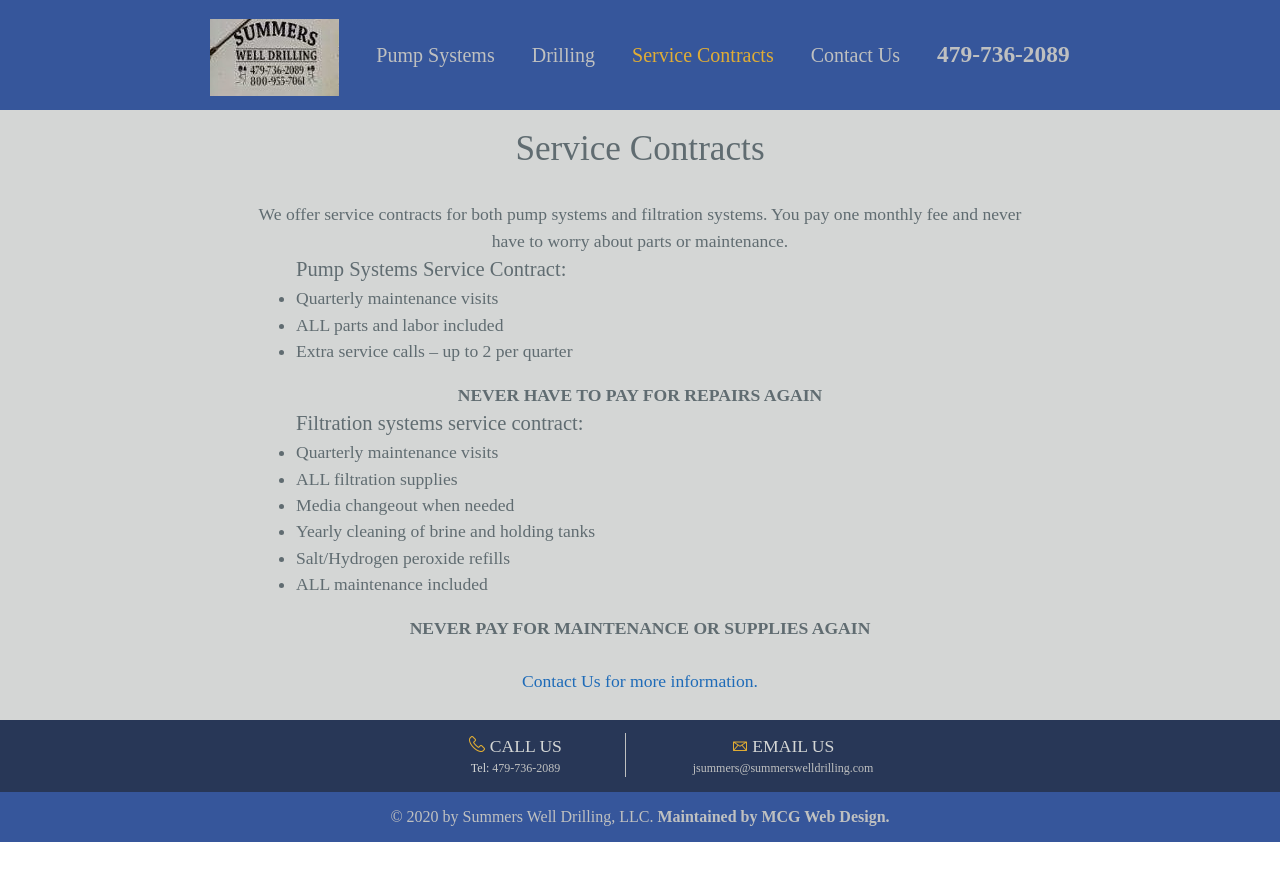
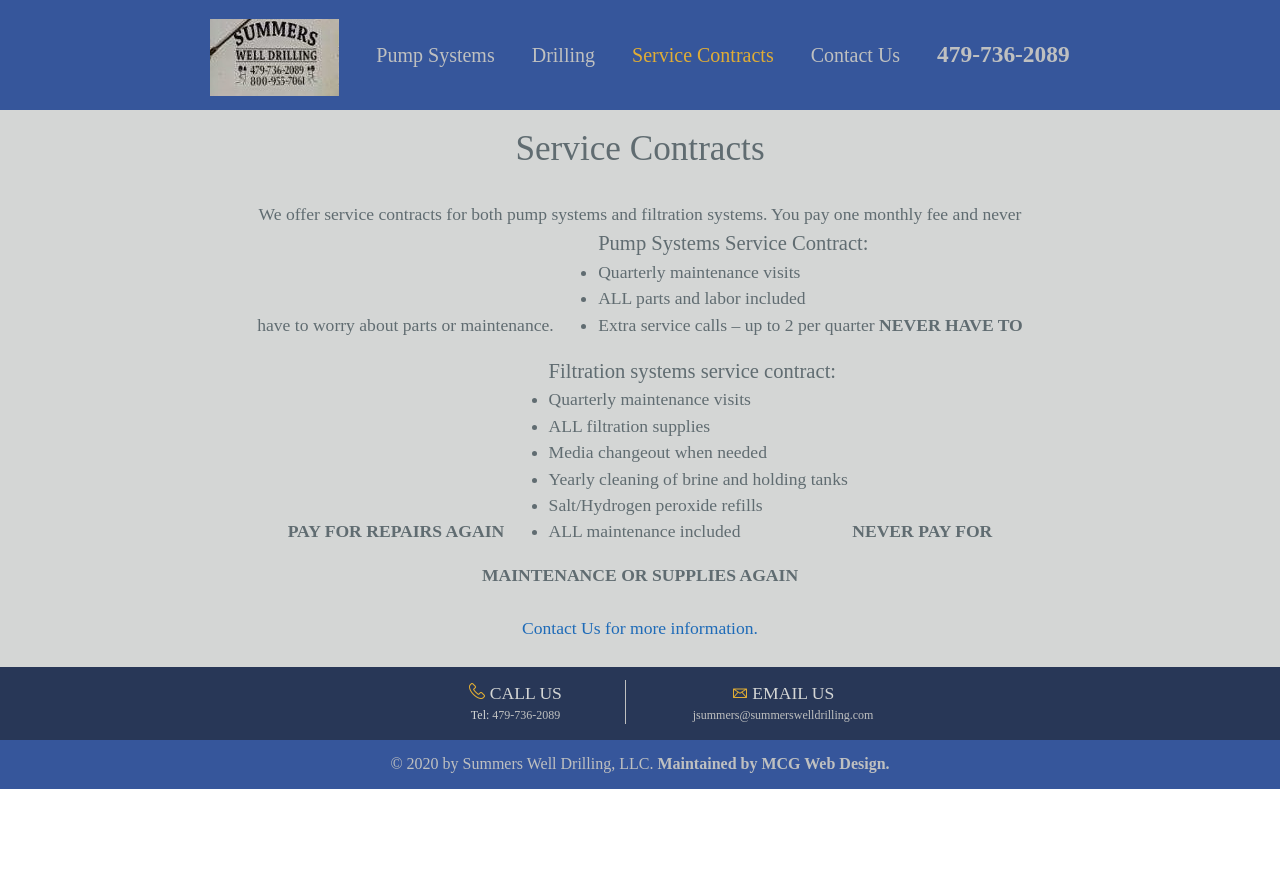
Before and after one commit to jamess999888/SummersDrilling, a Jekyll site: the page built from serviceContracts.md, in a window 1280 px wide. Shown: the top 881 px of the page. Built offline with Jekyll 4.4.1, drawn with Linux system fonts in a browser that asks for light colours; our own code applies the rules of GitHub Pages for plain Markdown files.

Commit message:
working on service contracts

```diff
--- a/css/style.css
+++ b/css/style.css
@@ -1294,7 +1294,8 @@ ul.topnav li.right {
 }
 
 #serviceContracts ul {
-    text-align: left
+    display: inline-block;
+    text-align: left;
 }
 
 #serviceContracts b {
```
